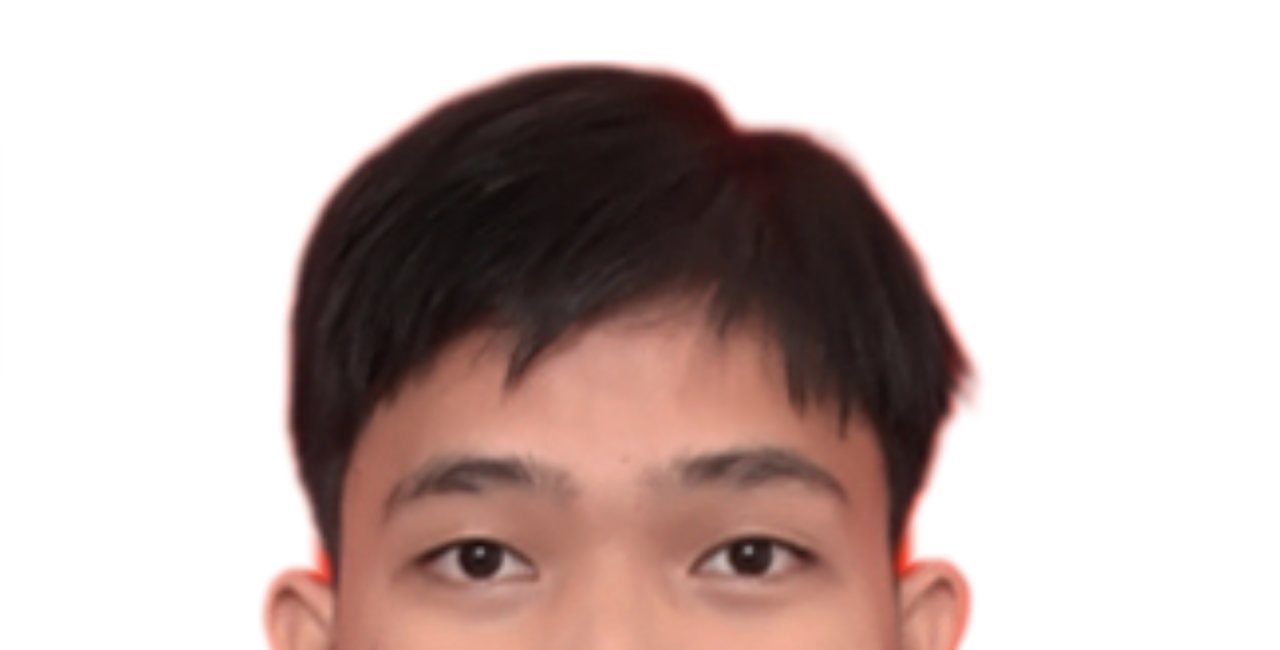
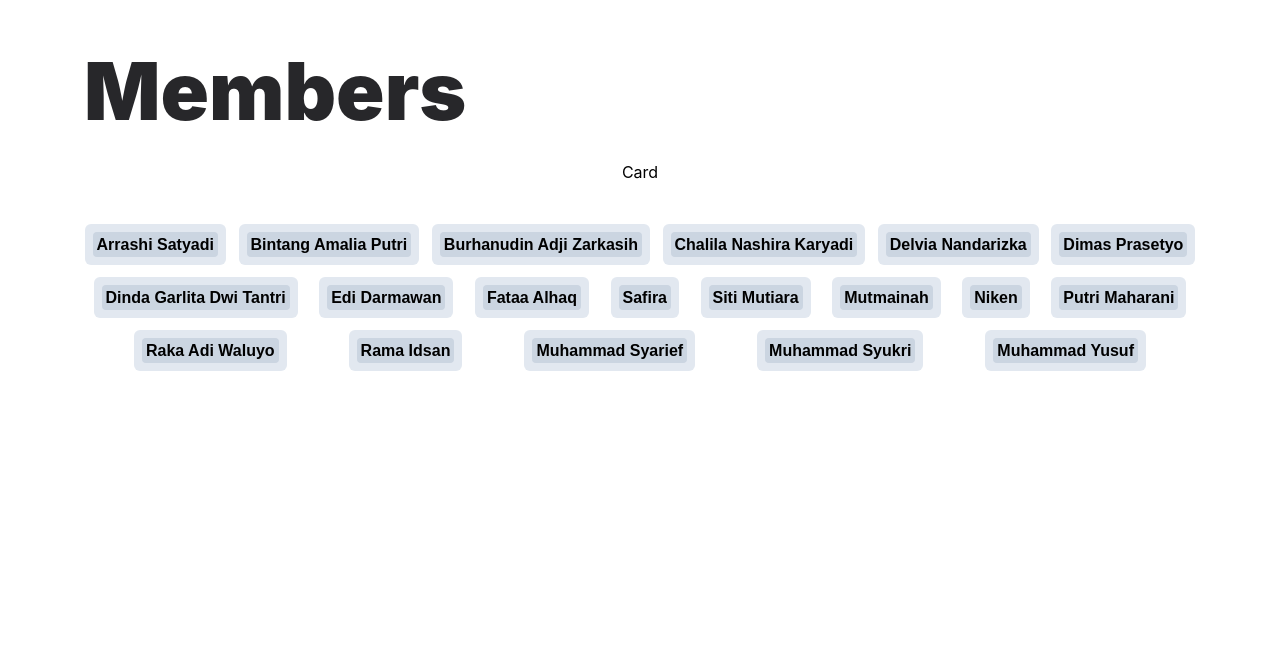
Before and after one commit to DSQL-MONGKEY/class-profile, a React (Vite) app: page / in a window 1280 px wide. Shown: the part 1630-2280 px from the top of the page. Built offline with nearby package versions, Linux system fonts and the light colour scheme.

Commit message:
Half work on members component, create list name

```diff
--- a/package.json
+++ b/package.json
@@ -13,6 +13,7 @@
     "framer-motion": "^10.12.16",
     "prop-types": "^15.8.1",
     "react": "^18.2.0",
+    "react-content-loader": "^6.2.1",
     "react-dom": "^18.2.0",
     "react-router-dom": "^6.13.0",
     "typed.js": "^2.0.16"
--- a/src/assets/index.js
+++ b/src/assets/index.js
@@ -19,7 +19,7 @@ import raka from './raka.png'
 import rama from './rama.png'
 import syarif from './syarif.png'
 import syukri from './syukri.png'
-import yusuf from './yusuf'
+import yusuf from './yusuf.png'
 
 export {
    close,
--- /dev/null
+++ b/src/components/Card.jsx
@@ -0,0 +1,15 @@
+import PropTypes from 'prop-types'
+
+export const Card = ({ members, index }) => {
+
+
+  return (
+    <div>Card</div>
+  )
+}
+
+
+Card.propTypes = {
+   members: PropTypes.array,
+   index: PropTypes.number
+}
--- a/src/components/DarkModeToggle.jsx
+++ b/src/components/DarkModeToggle.jsx
@@ -3,7 +3,7 @@ import PropTypes from "prop-types"
 
 export const DarkModeToggle = ({ setDarkTheme, darkTheme }) => {
    return (
-      <div className={`flex w-[70px] h-[25px] ${darkTheme ? 'justify-end' : 'justify-start'} rounded-full p-[5px] cursor-pointer bg-gray-300 dark:bg-gray-700 `} onClick={() => setDarkTheme(!darkTheme)}>
+      <div className={`flex w-[70px] h-[25px] ${darkTheme ? 'justify-end' : 'justify-start'} rounded-full p-[5px] cursor-pointer bg-gray-200 sm:bg-gray-300 dark:bg-gray-700 `} onClick={() => setDarkTheme(!darkTheme)}>
          <motion.div
             layout
             initial={false}
--- a/src/components/Members.jsx
+++ b/src/components/Members.jsx
@@ -1,9 +1,46 @@
-import { arrashi } from "../assets"
+import { motion } from "framer-motion"
+import { useState } from "react"
+
+import { styles } from "../style"
+import { Card } from "./Card"
+import { textVariant } from "../utils/motion"
+import { members } from "../constants"
 
 export const Members = () => {
+  const [Index, setIndex] = useState("")
   return (
-      <div className="absolute">
-         <img src={arrashi} alt="" />
-      </div>
+      <section className={`${styles.section} ${styles.padding} bg-white dark:bg-gray-500`}>
+          <motion.p
+          variants={textVariant()}
+          className={`${styles.heroHeadText} m-5 text-zinc-800 dark:text-slate-200`}>
+            Members
+          </motion.p>
+
+        <div className={`flex flex-col gap-10 justify-center items-center`}>
+          <Card/>
+        </div>
+        {window.screen.width <= 640
+        ?
+        <div>
+          <select name="members" id="members" className="text-center" >
+            {members.map((member, index) => (
+              <option value={member.name} key={index}>
+                {member.name}
+              </option>
+            ))}
+          </select>
+        </div>
+        :
+        <div className={`flex flex-wrap gap-3 sm:justify-evenly my-5 p-5`}>
+          {members.map((member, index) => (
+            <button key={index} className={`p-2 bg-slate-200 dark:bg-zinc-600 rounded-md`}>
+              <span className="p-1 bg-slate-300 dark:bg-gray-700 dark:text-slate-300 font-bold font-poppins rounded">
+                {member.name}
+              </span>
+            </button>
+          ))}
+        </div>
+        }
+      </section>
   )
 }
--- a/src/components/Navbar.jsx
+++ b/src/components/Navbar.jsx
@@ -49,7 +49,7 @@ export const Navbar = ({ darkTheme, setDarkTheme }) => {
                   onClick={() => setToggle(!toggle)}
                   />
 
-                  <div className={`${!toggle ? 'hidden' : 'flex'} p-6 bg-slate-300 dark:bg-zinc-700 absolute top-20 right-0 mx-4 my-2 min-w-[140px] z-10 rounded-md -translate-y-5`}>
+                  <div className={`${!toggle ? 'hidden' : 'flex'} p-6 bg-slate-300 dark:bg-zinc-900 absolute top-20 right-0 mx-4 my-2 min-w-[140px] z-10 rounded-md -translate-y-5`}>
                      <ul className='list-none flex justify-end items-start flex-col gap-4'>
                         {
                            navLinks.map((link) => (
--- a/src/constants.js
+++ b/src/constants.js
@@ -1,4 +1,4 @@
-import { arrashi, bintang } from "./assets";
+import { arrashi, bintang, burhan, chalila, delvia, dimas, dinda, edi, fata, fira, mutiara, mutmainah, niken, putri, raka, rama, syarif, yusuf } from "./assets";
 
 export const navLinks = [
    {
@@ -25,5 +25,90 @@ export const members = [
       name: 'Bintang Amalia Putri',
       motto: 'Iyaa bener...he,em',
       img: bintang
-   }
+   },
+   {
+      name: 'Burhanudin Adji Zarkasih',
+      motto: 'Iyaa bener...he,em',
+      img: burhan
+   },
+   {
+      name: 'Chalila Nashira Karyadi',
+      motto: 'Iyaa bener...he,em',
+      img: chalila
+   },
+   {
+      name: 'Delvia Nandarizka',
+      motto: 'Iyaa bener...he,em',
+      img: delvia
+   },
+   {
+      name: 'Dimas Prasetyo',
+      motto: 'Iyaa bener...he,em',
+      img: dimas
+   },
+   {
+      name: 'Dinda Garlita Dwi Tantri',
+      motto: 'Iyaa bener...he,em',
+      img: dinda
+   },
+   {
+      name: 'Edi Darmawan',
+      motto: 'Iyaa bener...he,em',
+      img: edi
+   },
+   {
+      name: 'Fataa Alhaq',
+      motto: 'Iyaa bener...he,em',
+      img: fata
+   },
+   {
+      name: 'Safira',
+      motto: 'Iyaa bener...he,em',
+      img: fira
+   },
+   {
+      name: 'Siti Mutiara',
+      motto: 'Iyaa bener...he,em',
+      img: mutiara
+   },
+   {
+      name: 'Mutmainah',
+      motto: 'Iyaa bener...he,em',
+      img: mutmainah
+   },
+   {
+      name: 'Niken',
+      motto: 'Iyaa bener...he,em',
+      img: niken
+   },
+   {
+      name: 'Putri Maharani',
+      motto: 'Iyaa bener...he,em',
+      img: putri
+   },
+   {
+      name: 'Raka Adi Waluyo',
+      motto: 'Iyaa bener...he,em',
+      img: raka
+   },
+   {
+      name: 'Rama Idsan',
+      motto: 'Iyaa bener...he,em',
+      img: rama
+   },
+   {
+      name: 'Muhammad Syarief',
+      motto: 'Iyaa bener...he,em',
+      img: syarif
+   },
+   {
+      name: 'Muhammad Syukri',
+      motto: 'Iyaa bener...he,em',
+      img: bintang
+   },
+   {
+      name: 'Muhammad Yusuf',
+      motto: 'Iyaa bener...he,em',
+      img: yusuf
+   },
 ]
--- a/src/index.css
+++ b/src/index.css
@@ -12,6 +12,15 @@
   -webkit-font-smoothing: antialiased;
   -moz-osx-font-smoothing: grayscale;
   -webkit-text-size-adjust: 100%;
+}
+
+select {
+    -webkit-appearance: none;
+    -moz-appearance: none;
+    appearance: none;
+    /* Remove default arrow */
+    background-image: url(...);
+    /* Add custom arrow */
 }
 
 * {
```
Also changed, not shown: src/components/CardMem.jsx (deleted), 1 other file (tests, documents, lock files or other folders).
